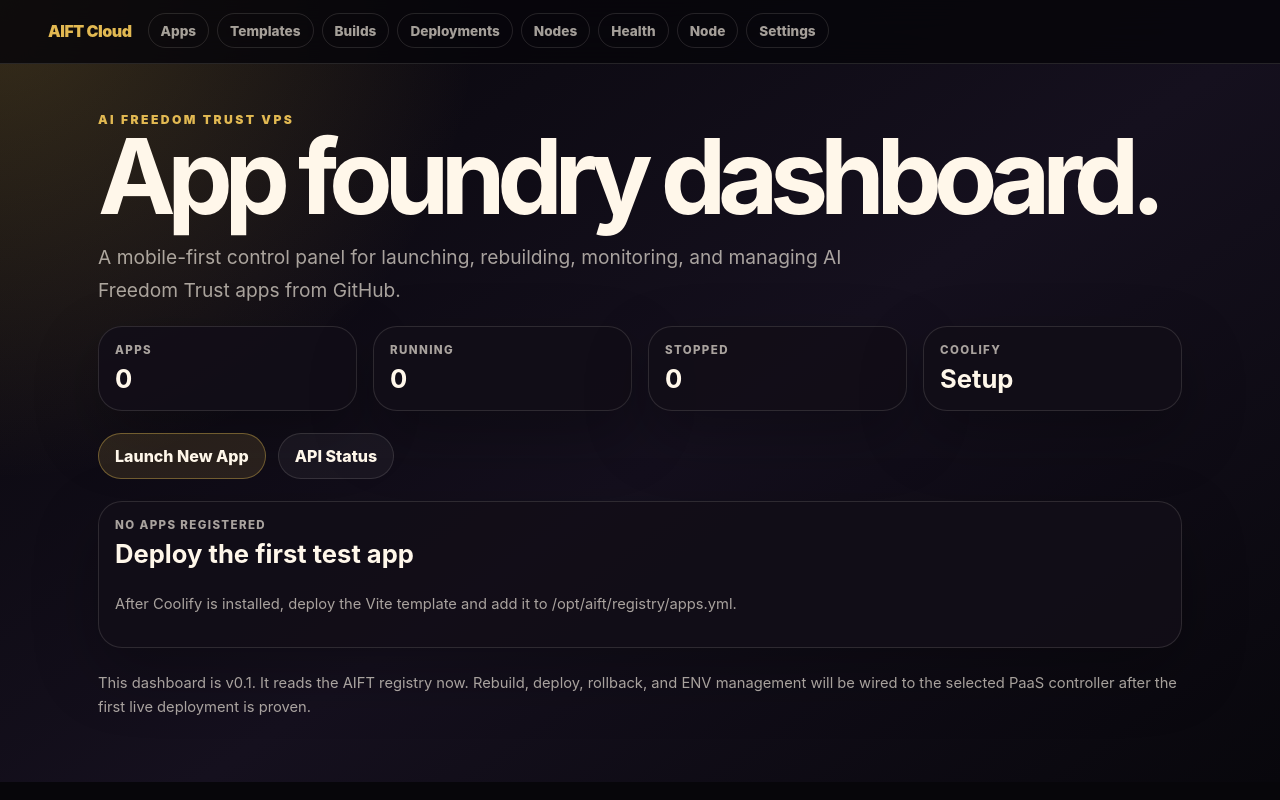
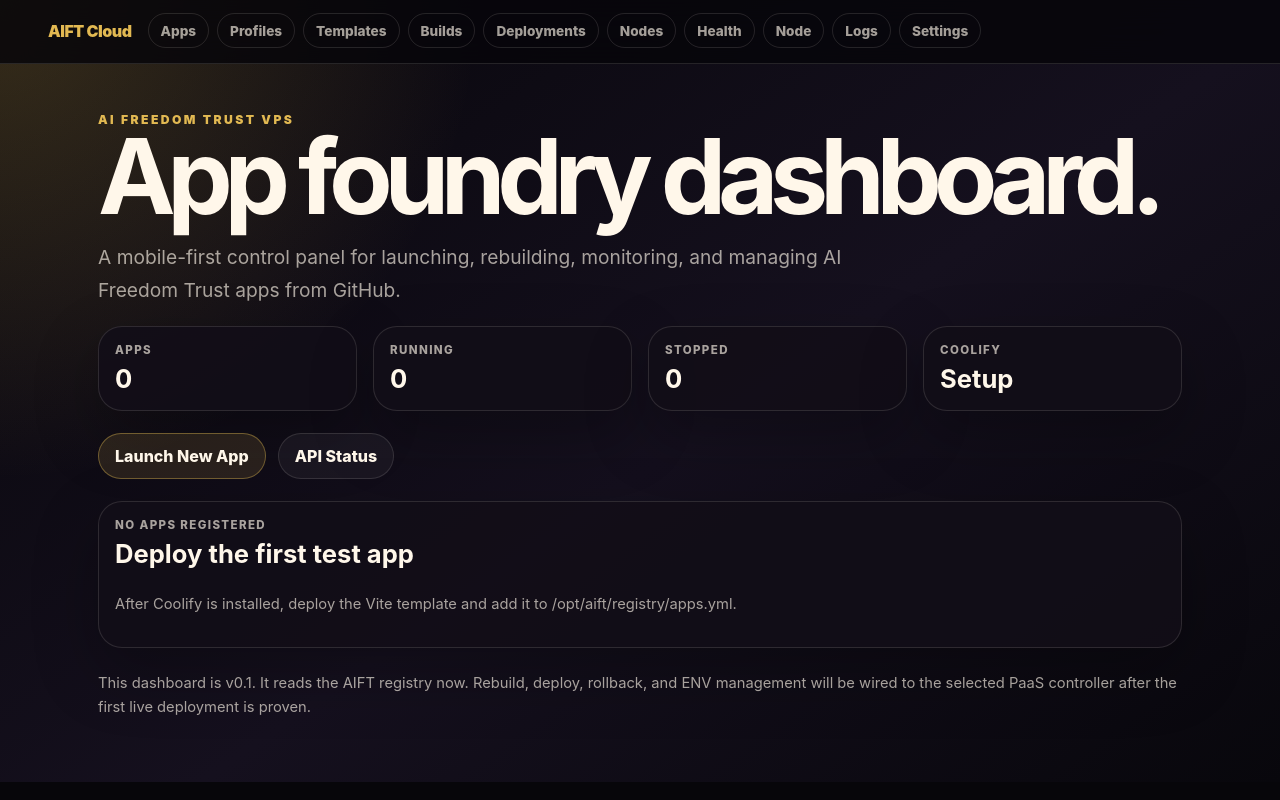
Before and after one commit to AIFreedomTrustFederation/VPS, a Next.js app in the folder apps/aift-dashboard/: page / in a window 1280 px wide. Built offline with nearby package versions, Linux system fonts and the light colour scheme.

Commit message:
Add profiles link to app nav

```diff
--- a/apps/aift-dashboard/app/layout.tsx
+++ b/apps/aift-dashboard/app/layout.tsx
@@ -16,12 +16,14 @@
           <a className="brand" href="/">AIFT Cloud</a>
           <nav className="nav-scroll">
             <a href="/apps">Apps</a>
+            <a href="/app-profiles">Profiles</a>
             <a href="/templates">Templates</a>
             <a href="/builds">Builds</a>
             <a href="/deployments">Deployments</a>
             <a href="/nodes">Nodes</a>
             <a href="/health">Health</a>
             <a href="/connect-node">Node</a>
+            <a href="/logs">Logs</a>
             <a href="/settings">Settings</a>
           </nav>
         </header>
```
